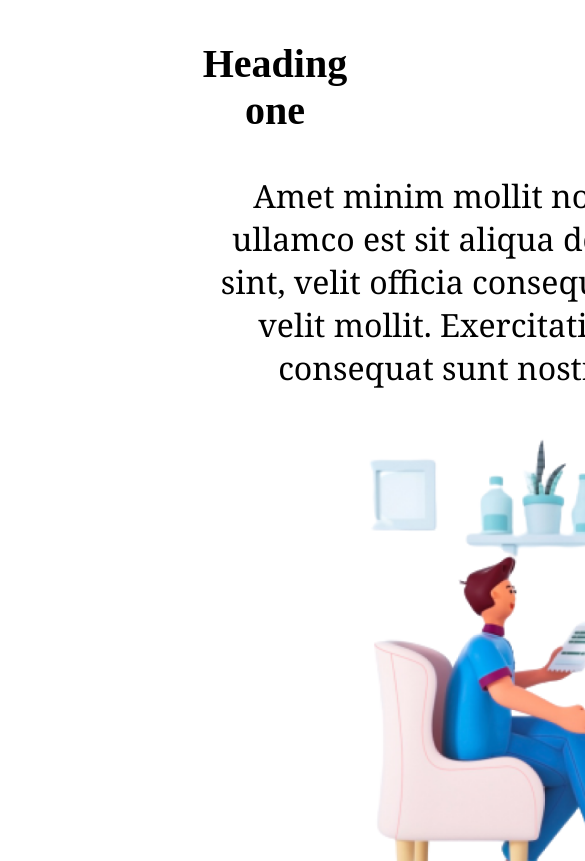
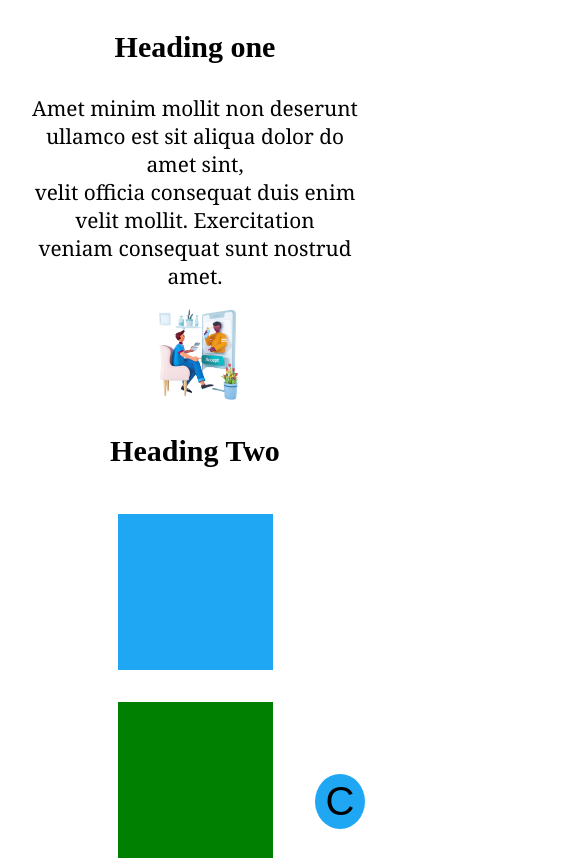
Before and after one commit to poovarasansp/Task1, a plain HTML site: page index.html in a window 390 px wide. Shown: the top 861 px of the page, 585 px wide, since content can reach past the window. Drawn offline with Linux system fonts and the light colour scheme.

Commit message:
Responsive completed

```diff
--- a/index.html
+++ b/index.html
@@ -10,11 +10,11 @@
     <body>
         <div class="head">
 
-        <p class="heading">Heading one</p>
-        <p class="para-one">Amet minim mollit non deserunt ullamco est sit aliqua dolor do amet sint, velit officia consequat duis enim velit mollit. Exercitation veniam consequat sunt nostrud amet.</p>
+        <p class="heading" style="text-align: center;">Heading one</p>
+        <p class="para-one" style="text-align: center;">Amet minim mollit non deserunt ullamco est sit aliqua dolor do amet sint, <br> velit officia consequat duis enim velit mollit.   Exercitation <br> veniam consequat sunt nostrud amet.</p>
         <img src="image.png" alt="image">
 
-        <p class="heading">Heading Two</p>
+        <p class="heading" style="text-align: center;">Heading Two</p>
         <div class="box1">
             <div class="box-a"></div>
             <div class="box-b"></div>
@@ -34,7 +34,8 @@
             amet sint.</p>
             <p class="para">Amet minim mollit non deserunt ullamco est sit aliqua dolor do
             amet sint.</p>
-
+            </div>
+            <div class="rect1">
             <p class="para">Amet minim mollit non deserunt ullamco est sit aliqua dolor do
             amet sint.</p>
             <p class="para">Amet minim mollit non deserunt ullamco est sit aliqua dolor do
@@ -42,7 +43,8 @@
             <p class="para">Amet minim mollit non deserunt ullamco est sit aliqua dolor do
             amet sint.</p>
         </div>
-        <p class="foot">C</p>
+        <br><br><br>
+        <div class="chat"><span>C</span></div>
         </div>
     </body>
 </html>
--- a/main.css
+++ b/main.css
@@ -4,15 +4,14 @@
     font-weight: bold;
 }
 .para-one{
-    width: 45rem;
-    margin-left: 20rem;
     font-size: 1.3rem;
     text-align: center;
     font-family: 'cambria';
 }
 img{
-    width: 60vh;
-    margin-left: 28rem;
+    width: 40%;
+    height: 20%;
+    margin-left: 30%;
 }
 .box-a{
     border: 3px solid #1fa7f4;
@@ -48,33 +47,37 @@ img{
     height: 150px;
 }
 .box1,.box2{
-    width: 60rem;
     display: flex;
-    justify-content: space-around;
+    justify-content: space-evenly;
     margin: 2rem;
-    margin-left: 12rem;
+
 }
 .rect1{
-    width: 82rem;
-    display: grid;
-    grid-template-columns: auto auto auto;
-    justify-content: space-around;
+    display: flex;
+    justify-content: space-evenly;
 }
 .para{
     padding: 1rem;
-    width: 20rem;
     border: 3px solid #1fa7f4;
     text-align: center;
     font-size: 20px;
+    margin: 2rem;
 }
 
-.foot{
-    margin: 20px 0;
+.chat{
+    /* margin: 5px 0; */
     font-size: 40px;
     font-family: sans-serif;
-    width: 40px;
-    padding: 15px 15px 15px 20px;
     background-color: #1fa7f4;
-    border-radius: 50px;
-    margin-left: 75rem;
+    border-radius: 50%;
+    text-align: center;
+    display: flex;
+    flex-direction: column;
+    margin-top: 5rem;
+    position: fixed;
+    width: 50px;
+    height: 50px;
+    right: 25px;
+    bottom: 15px;
+    padding-top: 5px;
 }
--- a/media.css
+++ b/media.css
@@ -1,43 +1,4 @@
-@media screen and (max-width:1024px){
-    .para-one{
-        width: 38rem;
-        margin-left: 12rem;
-        font-size: 1.1rem;
-    }
-    img{
-        width: 60vh;
-        margin-left: 21rem;
-    }
-    .box-a,.box-b,.box-c,.box-d,.box-e,.box-f{
-        width: 150px;
-        height: 150px;
-    }
-    .box1,.box2{
-        width: 45rem;
-        display: flex;
-        margin: 2rem 2rem 2rem 9rem;
-    }
-    .rect1{
-        width: 60rem;
-        display: grid;
-        grid-template-columns: auto auto auto;
-        margin: 2rem 2rem 1rem 2rem;
-    }
-    .para{
-        padding: 1rem;
-        width: 14rem;
-    }
-    .foot{
-        font-size: 30px;
-        width: 30px;
-        margin-left: 55rem;
-    }
-
-}
-@media screen and (max-width:768px){
-    .heading{
-        margin-left: 230px;
-    }
+@media screen and (min-width:760px) and(max-width:800px){
     .rect1{
         margin: 2rem;
     }
@@ -46,33 +7,27 @@
     }
 }
 @media screen and (max-width: 425px){
-    .heading{
-        margin-left: 10rem;
-        font-size: 2.5rem;
+    .rect1{
+        display: flex;
+        flex-wrap: wrap;
+    }
+    .box1,.box2{
+        width: 50%;
+        display: flex;
+        flex-wrap: wrap;
+        justify-content: center;
+        margin: auto;
+    }
+    .box-a,.box-b,.box-c,.box-d,.box-e,.box-f{
+        margin: 1rem;
     }
     .para-one{
-        font-size: 2rem;
+        margin: 1rem;
         text-align: center;
     }
-    .rect1{
-        display: grid;
-        grid-template-columns: auto auto;
-        justify-content: space-around;
-    }
-    .para{
-        padding: 1rem;
-        width: 20rem;
-        margin-right: 4.5rem;
-        font-size: 30px;
-    }
-    .foot{
-        margin-left: 47rem;
-    }
+}
+@media screen and (max-width: 320px){
     .box1,.box2{
-        margin: 2rem 2rem 2rem 5rem;
-    }
-    img{
-        width: 100vh;
-        margin-left: 9rem;
+        width: 60%;
     }
 }
```
